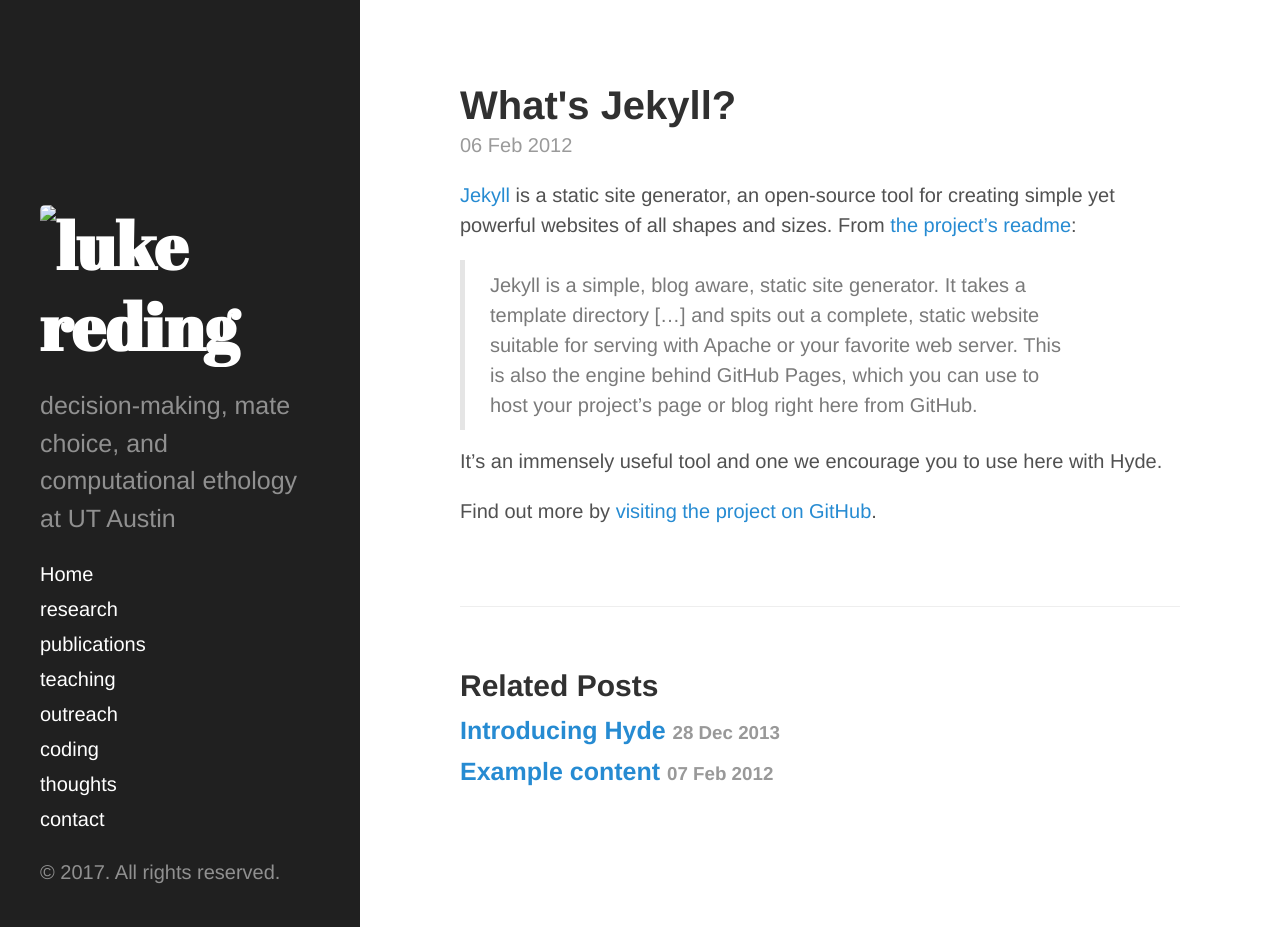
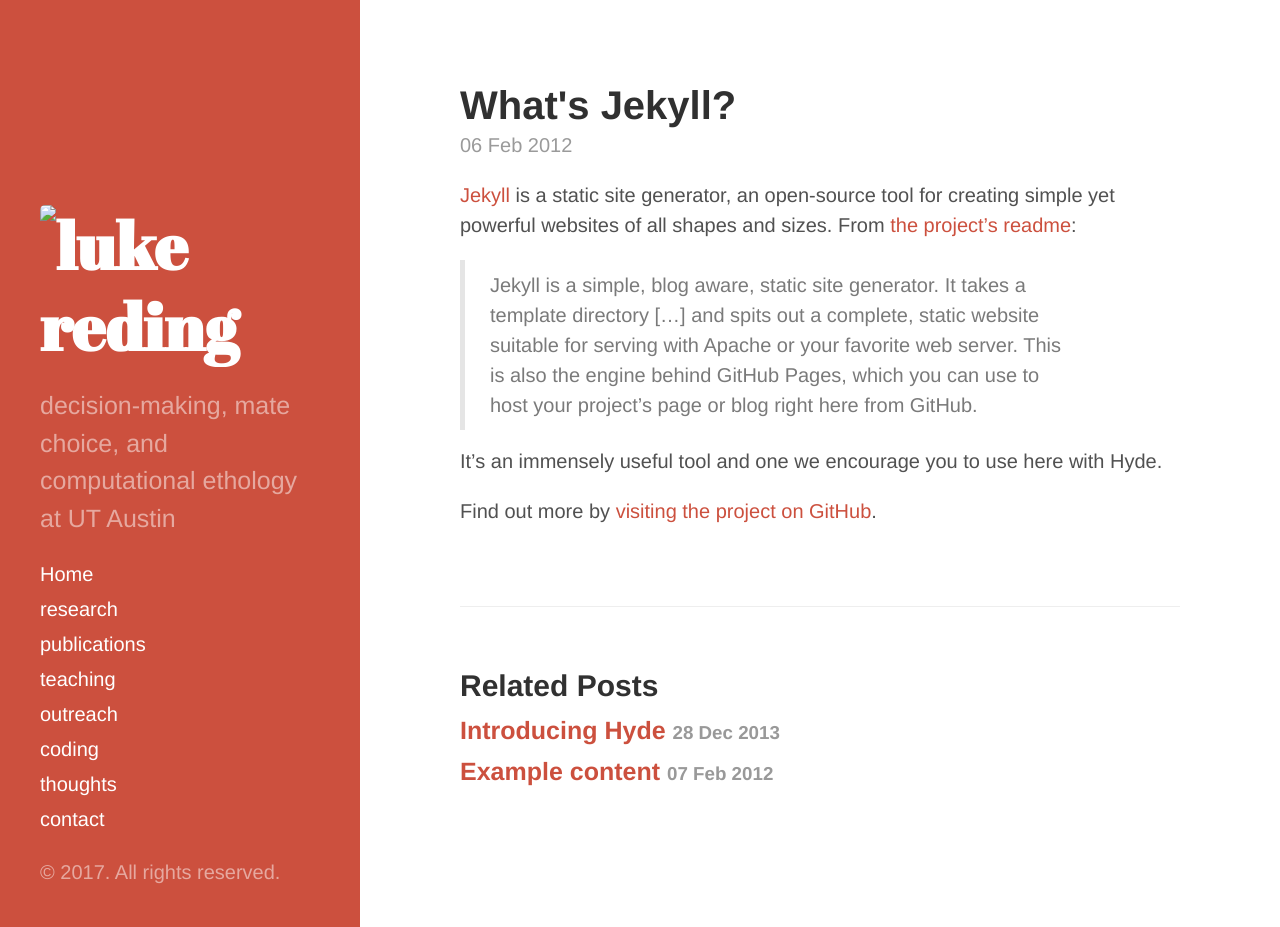
Before and after one commit to lukereding/lukereding.github.io, a Jekyll site: the page built from _posts/2012-02-06-whats-jekyll.md, in a window 1280 px wide and 927 px high. Built offline with Jekyll 4.4.1, drawn with Linux system fonts in a browser that asks for light colours.

Commit message:
change color to red

```diff
--- a/_layouts/default.html
+++ b/_layouts/default.html
@@ -3,7 +3,7 @@
 
   {% include head.html %}
 
-  <body>
+  <body class="theme-red">
 
     {% include sidebar.html %}
 
--- a/public/css/hyde.css
+++ b/public/css/hyde.css
@@ -177,6 +177,15 @@
 
 /* Base16 (http://chriskempson.github.io/base16/#default) */
 
+/* Dark red */
+.theme-red .sidebar {
+  background-color: #cc503e;
+}
+.theme-red .content a,
+.theme-red .related-posts li a:hover {
+  color: #cc503e;
+}
+
 /* Red */
 .theme-base-08 .sidebar {
   background-color: #ac4142;
```
